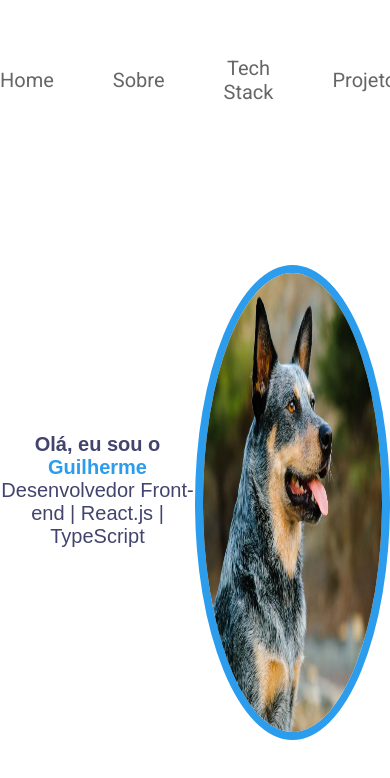
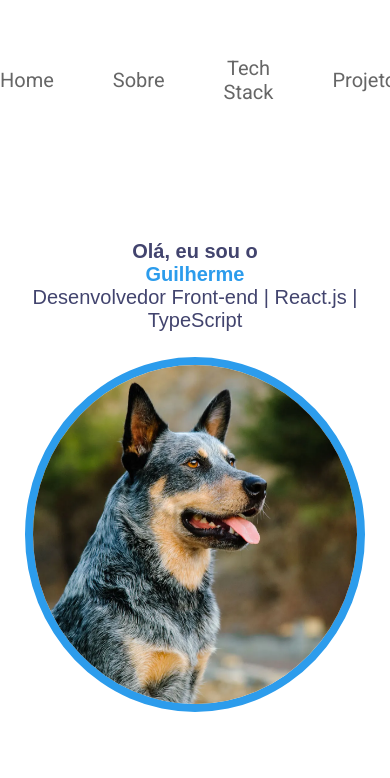
Before and after one commit to guiestrela/portfolioWebDev, a React (Vite) app: page / in a window 390 px wide. Shown: the top 778 px of the page. Built offline with nearby package versions, Linux system fonts and the light colour scheme.

Commit message:
feat(Banner): improve Banner component responsiveness
- Added mobile-first styling
- Improved layout for smaller screens
- Adjusted padding and margins
- Updated image size for mobile
- Enhanced visual consistency

```diff
--- a/src/assets/components/Banner/index.tsx
+++ b/src/assets/components/Banner/index.tsx
@@ -15,9 +15,11 @@ function Banner(){
                     alignitems="center"
                     paddingTotal="80px 0"
                     justifycontent="space-between"
+                    flexdirectionmob="column"
                     >
                     <DivContainerText
-                        flexdirection="column">
+                        flexdirection="column"
+                        paddingTotal="0 20px">
                         <Title
                             fontfamily="Roboto"
                             fontsize="58px"
@@ -39,7 +41,10 @@ function Banner(){
                     <DivFlexLogo
                         widthTotal="500px"
                         heightTotal="500px"
-                        paddingtop="25px">
+                        widthmob="380px"
+                        heightmob="380px"
+                        paddingtop="25px"
+                        paddingTotal="0 20px">
                         <Img
                             src={perfil}
                             borderradius="50%"
```
